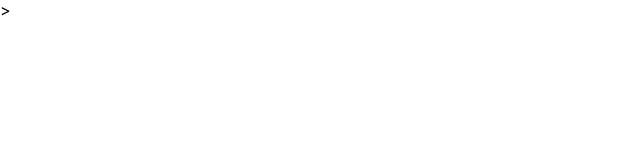
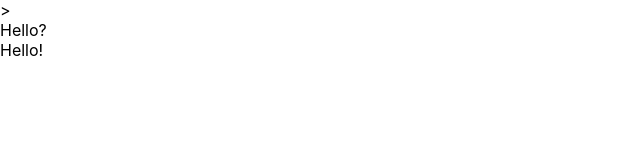
Before and after one commit to spectatorpublishing/housing-hardware, a React (Create React App) app in the folder hh/: page / in a window 1280 px wide. Shown: the top 160 px of the page, without its empty margins (0-640 px from the left). Built offline with nearby package versions, Linux system fonts and the light colour scheme.

Commit message:
added props

```diff
--- a/hh/src/App.js
+++ b/hh/src/App.js
@@ -1,9 +1,11 @@
 import React, { Component } from 'react';
+import QandA from './components/QandA.js';
 
 class App extends Component {
   render() {
     return (
       <div>>
+        <QandA question = "Hello?" answer = "Hello!"></QandA>
       </div>
     );
   }
--- a/hh/src/components/QandA.js
+++ b/hh/src/components/QandA.js
@@ -10,9 +10,11 @@ class QandA extends Component {
     render(){
         return (
             <div>
-            <Question>Question</Question>
-            <Answer>Answer</Answer>
+            <Question>{this.props.question}</Question>
+            <Answer>{this.props.answer}</Answer>
             </div>
         );
     }
 }
+
+export default QandA;
```
